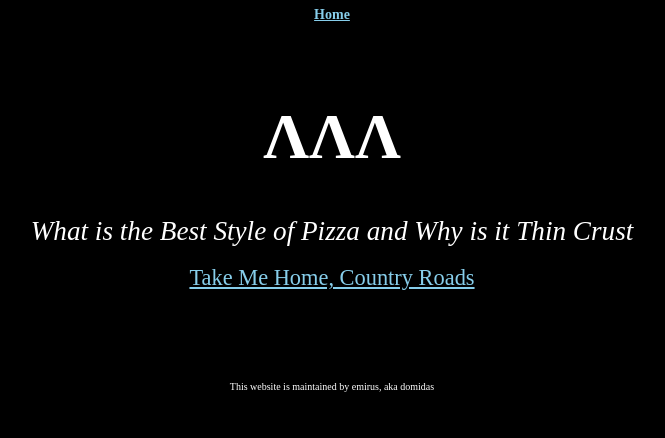
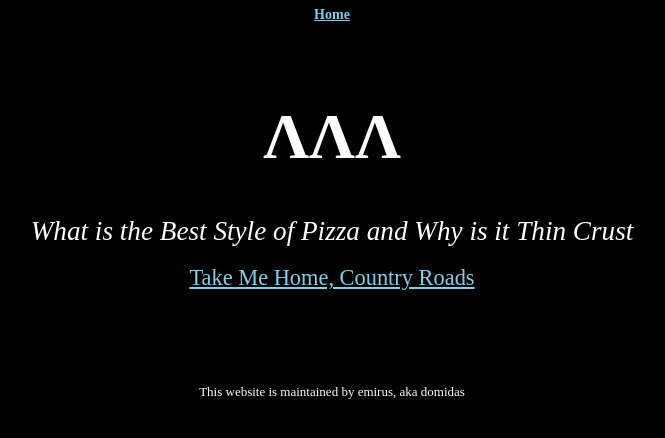
Before and after one commit to domidas/domidas.github.io, a Jekyll site: the page built from about.md, in a window 1280 px wide. Shown: the top 438 px of the page, without its empty margins (308-973 px from the left). Built offline with Jekyll 4.4.1, drawn with Linux system fonts in a browser that asks for light colours; our own code applies the rules of GitHub Pages for plain Markdown files.

Commit message:
Update default.html

```diff
--- a/_layouts/default.html
+++ b/_layouts/default.html
@@ -34,7 +34,7 @@
     <style>
       footer {
         text-align: center;
-        font-size: x-small;
+        font-size: small;
         padding: 80px;
         color: white;
       }
```
